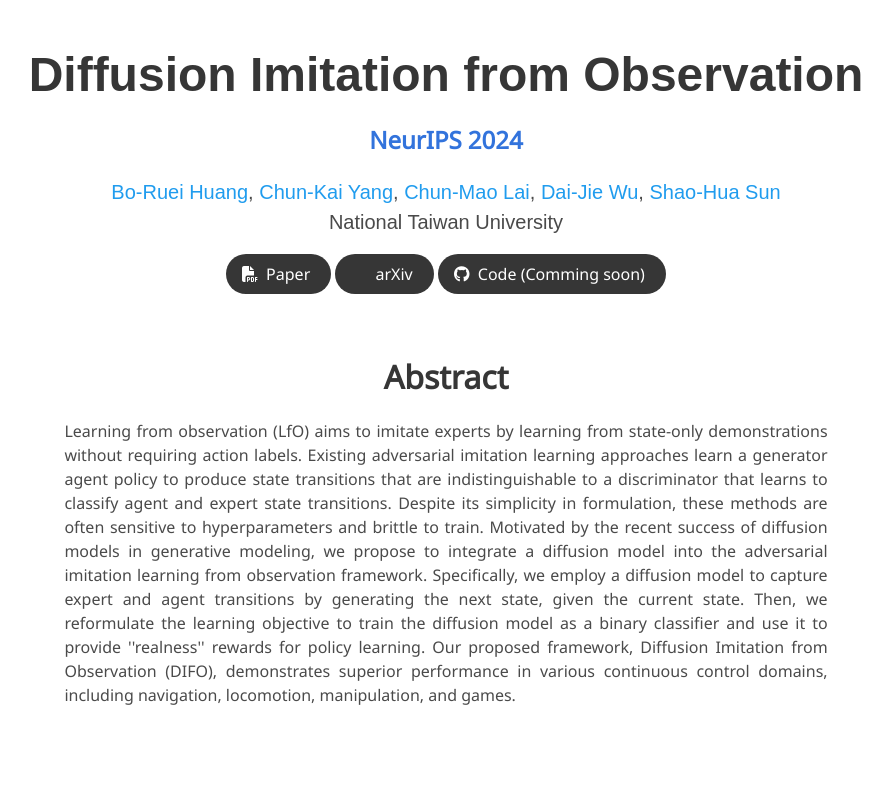
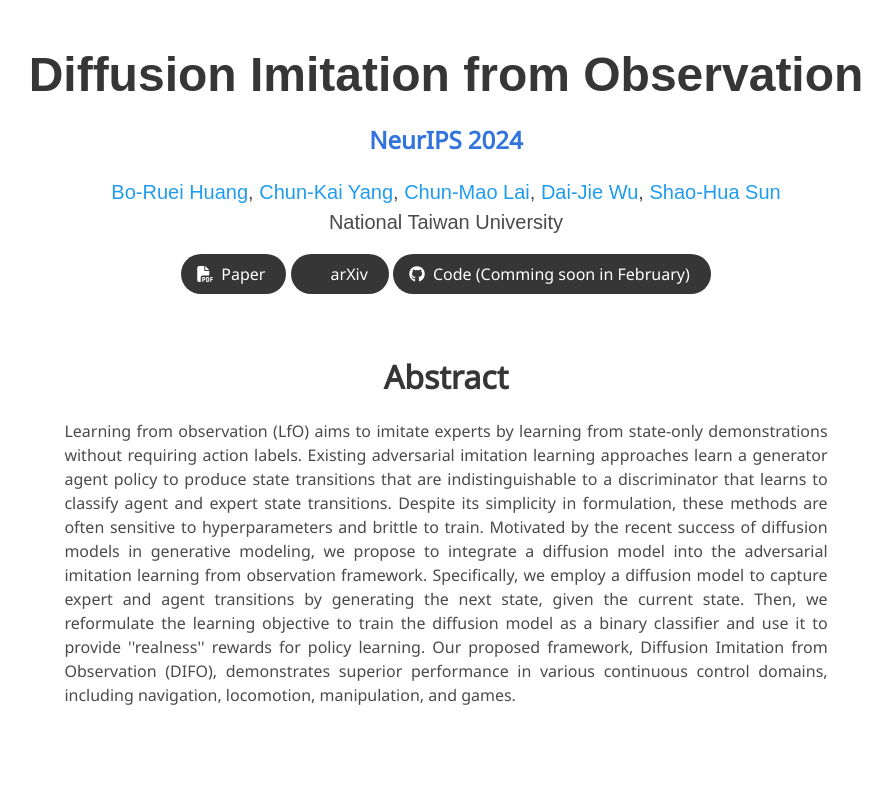
Before and after one commit to NTURobotLearningLab/DIFO, a plain HTML site: page docs/index.html in a window 1280 px wide. Shown: the top 788 px of the page, without its empty margins (194-1086 px from the left). Drawn offline with nearby package versions, Linux system fonts and the light colour scheme; some icons are missing; a web font is replaced by a local one.

Commit message:
Update index.html

```diff
--- a/docs/index.html
+++ b/docs/index.html
@@ -180,7 +180,7 @@
                       <span class="icon">
                         <i class="fab fa-github"></i>
                       </span>
-                      <span>Code (Comming soon)</span>
+                      <span>Code (Comming soon in February)</span>
                     </a>
                   </span>
                 </div>
```
